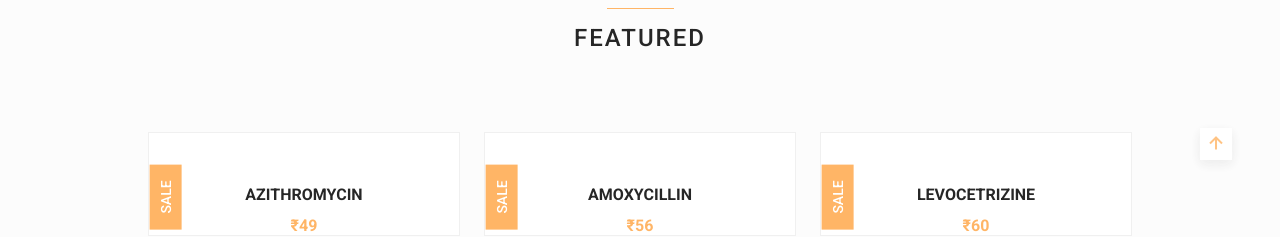
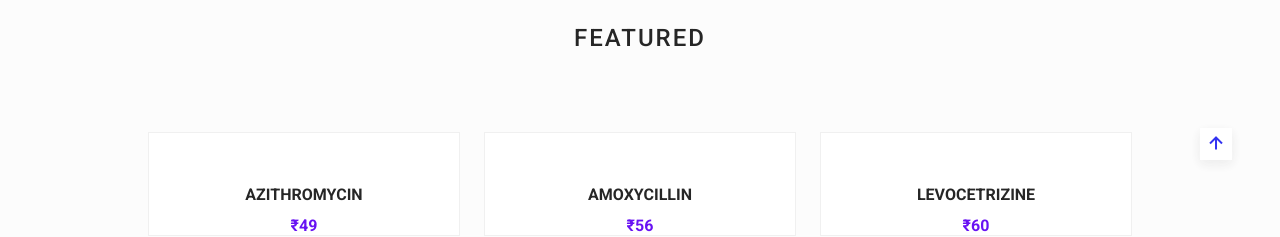
Before and after one commit to SultanIndian007/EPharmacy, a plain HTML site: page index.html in a window 1280 px wide. Shown: the part 880-1117 px from the top of the page. Drawn offline with nearby package versions, Linux system fonts and the light colour scheme.

Commit message:
Update styles.css

```diff
--- a/assets/css/styles.css
+++ b/assets/css/styles.css
@@ -6,11 +6,11 @@
   --header-height: 3.5rem;
 
   /*========== Colors ==========*/
-  --first-color: hsl(31, 100%, 70%);
+  --first-color: h	hsl(263, 90%, 51%);
   --button-color: hsl(0, 0%, 17%);
-  --button-color-alt: hsl(0, 0%, 21%);
+  --button-color-alt: 	hsl(263, 90%, 51%);
   --title-color: hsl(0, 0%, 15%);
-  --text-color: hsl(0, 0%, 35%);
+  --text-color: 	hsl(263, 90%, 51%);
   --text-color-light: hsl(0, 0%, 55%);
   --body-color: hsl(0, 0%, 99%);
   --container-color: #fff;
@@ -109,7 +109,7 @@ button {
 /*=============== THEME ===============*/
 /*========== Variables Dark theme ==========*/
 body.dark-theme {
-  --first-color: hsl(31, 76%, 74%);
+  --first-color: 	hsl(263, 90%, 51%);
   --button-color: hsl(0, 0%, 24%);
   --button-color-alt: hsl(0, 0%, 28%);
   --title-color: hsl(0, 0%, 95%);
```
